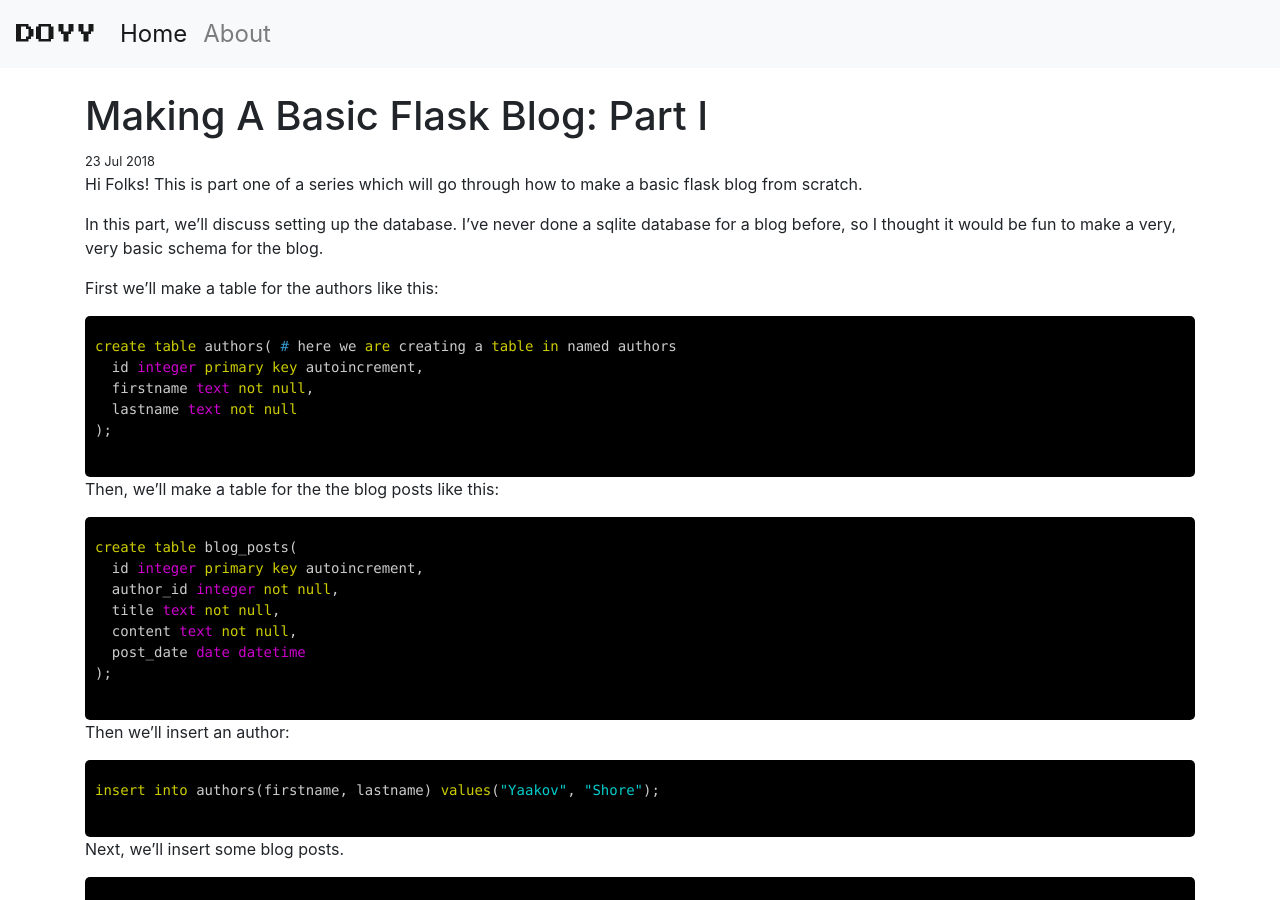
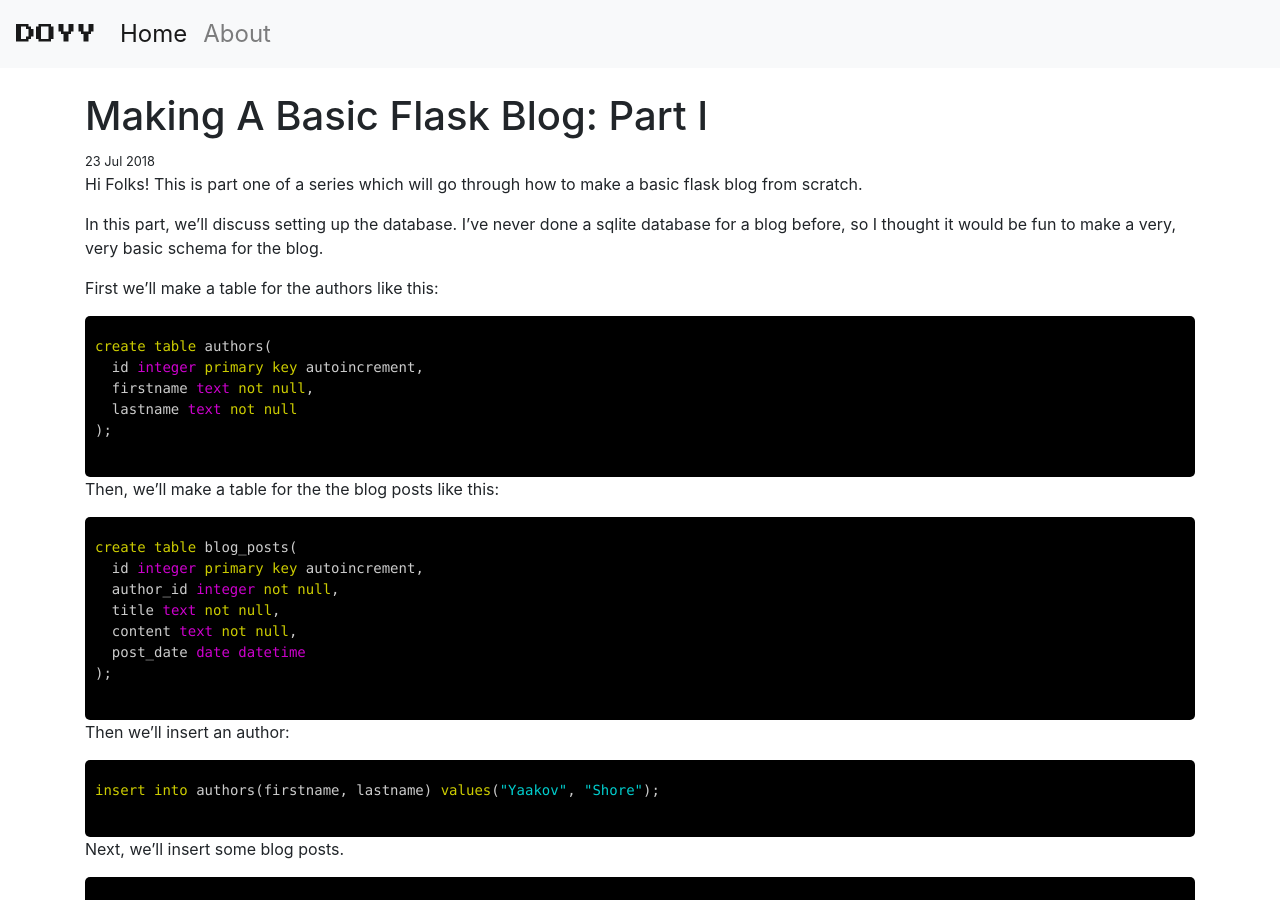
Before and after one commit to DewofyourYouth/DewofyourYouth.github.io, a Jekyll site: the page built from _posts/2018-07-23-making-a-basic-flask-blog-part-i.md, in a window 1280 px wide and 900 px high. Built offline with Jekyll 4.4.1, drawn with Linux system fonts in a browser that asks for light colours; nearby versions of some CDN libraries; comment, search, counter and statistics services are not loaded.

Commit message:
no comments

````diff
--- a/_posts/2018-07-23-making-a-basic-flask-blog-part-i.md
+++ b/_posts/2018-07-23-making-a-basic-flask-blog-part-i.md
@@ -12,7 +12,7 @@ In this part, we'll discuss setting up the database. I've never done a sqlite da
 First we'll make a table for the authors like this:
 
 ```sql
-create table authors( # here we are creating a table in named authors
+create table authors(
   id integer primary key autoincrement,
   firstname text not null,
   lastname text not null
````
